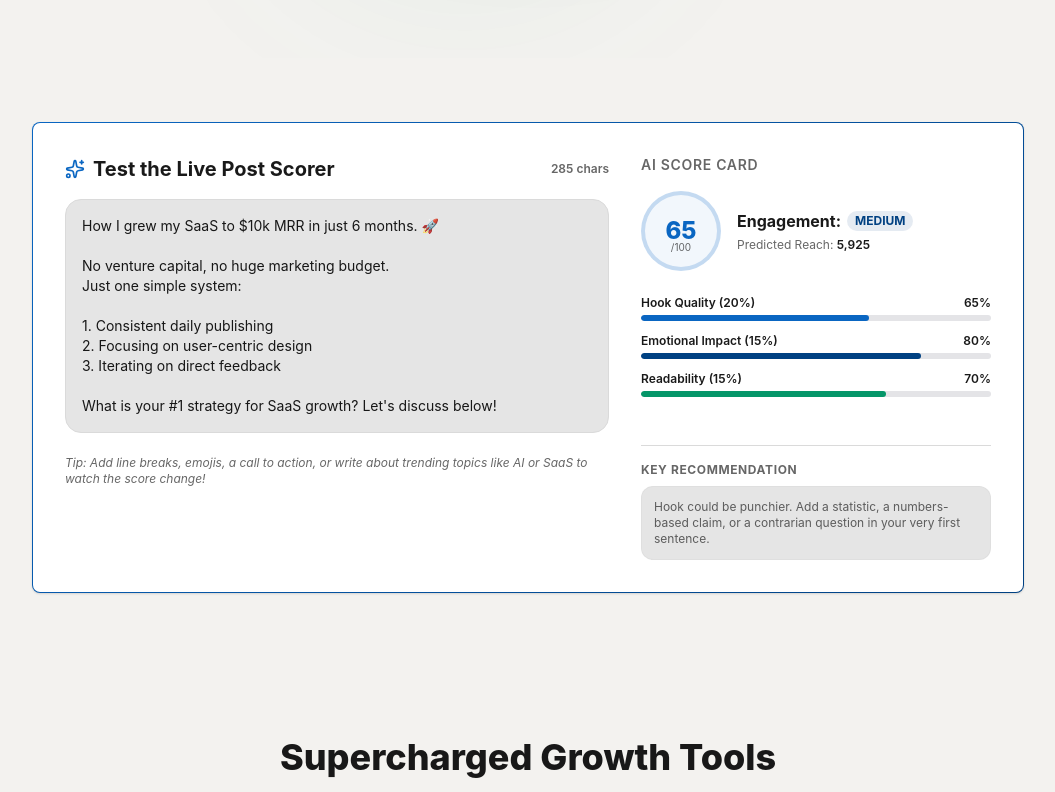
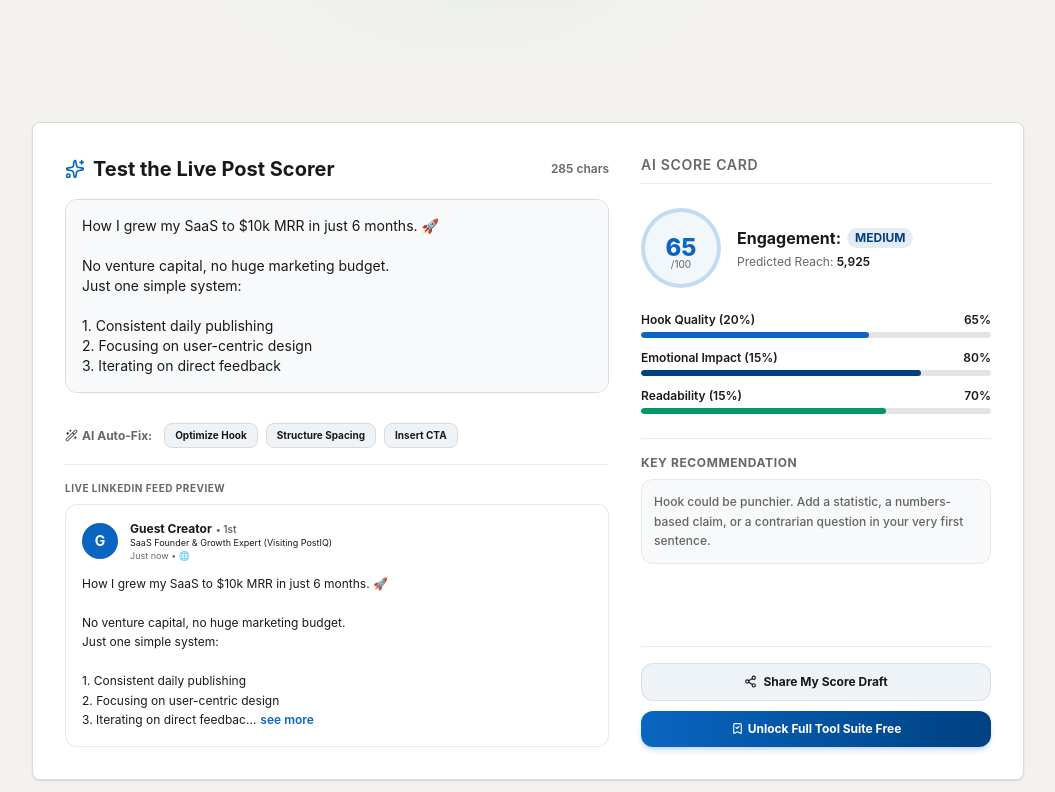
Before and after one commit to Nexdial-io/postiq, a Next.js app: page / in a window 1280 px wide. Shown: the part 620-1412 px from the top of the page, without its empty margins (112-1167 px from the left). Built offline with nearby package versions, Linux system fonts and the light colour scheme.

Commit message:
feat: enhance landing page with a live LinkedIn Feed Preview, AI Auto-Fix tools, confetti triggers, and share capability for organic user growth

```diff
--- a/src/app/page.tsx
+++ b/src/app/page.tsx
@@ -13,9 +13,13 @@ import {
   BarChart3,
   MessageSquare,
   Activity,
-  Cpu
+  Cpu,
+  Wand2,
+  Share2,
+  BookmarkCheck
 } from 'lucide-react';
-import { analyzePostContent } from '@/lib/scoringEngine';
+import { analyzePostContent, autoFixPost } from '@/lib/scoringEngine';
+import confetti from 'canvas-confetti';
 
 export default function Home() {
   const [demoContent, setDemoContent] = useState(
@@ -23,11 +27,38 @@ export default function Home() {
   );
   const [analysis, setAnalysis] = useState(analyzePostContent(demoContent));
   const [isAnnual, setIsAnnual] = useState(false);
+  const [showFullPreview, setShowFullPreview] = useState(false);
+  const [shareSuccess, setShareSuccess] = useState(false);
 
   const handleDemoChange = (e: React.ChangeEvent<HTMLTextAreaElement>) => {
     const text = e.target.value;
     setDemoContent(text);
     setAnalysis(analyzePostContent(text));
+    setShowFullPreview(false);
+  };
+
+  const handleAutoFix = (type: 'hook' | 'cta' | 'format') => {
+    const fixed = autoFixPost(demoContent, type);
+    setDemoContent(fixed);
+    setAnalysis(analyzePostContent(fixed));
+    setShowFullPreview(false);
+    confetti({
+      particleCount: 50,
+      spread: 40,
+      origin: { y: 0.8 }
+    });
+  };
+
+  const handleShareScore = () => {
+    const shareText = `I just scored a ${analysis.score}/100 on my LinkedIn post draft using PostIQ! 🚀\n\nTest your own drafts and optimize hooks at https://postiq.nexdial.io`;
+    navigator.clipboard.writeText(shareText);
+    setShareSuccess(true);
+    confetti({
+      particleCount: 80,
+      spread: 60,
+      origin: { y: 0.7 }
+    });
+    setTimeout(() => setShareSuccess(false), 3000);
   };
 
   const features = [
@@ -105,7 +136,7 @@ export default function Home() {
 
       {/* Live Demo Widget Section */}
       <section id="demo" className="w-full max-w-5xl px-4 py-16 scroll-mt-16">
-        <div className="glass-panel rounded-3xl p-6 md:p-8 glow-border">
+        <div className="glass-panel rounded-xl p-6 md:p-8 border border-card-border/70">
           <div className="flex flex-col lg:flex-row gap-8">
             {/* Input Box */}
             <div className="flex-1 space-y-4">
@@ -116,26 +147,90 @@ export default function Home() {
                 </h3>
                 <span className="text-xs text-zinc-500 font-semibold">{demoContent.length} chars</span>
               </div>
+
               <textarea
                 value={demoContent}
                 onChange={handleDemoChange}
                 placeholder="Paste or write your LinkedIn post here..."
-                rows={10}
-                className="w-full p-4 rounded-2xl bg-black/10 dark:bg-white/5 border border-card-border text-sm focus:outline-none focus:border-brand-purple transition-all resize-none font-sans"
+                rows={8}
+                className="w-full p-4 rounded-xl bg-[#f8f9fa] dark:bg-[#141b22] border border-card-border text-sm focus:outline-none focus:border-brand-purple transition-all resize-none font-sans"
               />
-              <p className="text-xs text-zinc-500 italic">
-                Tip: Add line breaks, emojis, a call to action, or write about trending topics like AI or SaaS to watch the score change!
-              </p>
+
+              {/* Smart Auto Fixes */}
+              <div className="flex flex-wrap gap-2 pt-2">
+                <span className="text-xs font-bold text-zinc-400 flex items-center mr-1">
+                  <Wand2 size={13} className="mr-1" /> AI Auto-Fix:
+                </span>
+                <button
+                  onClick={() => handleAutoFix('hook')}
+                  disabled={!demoContent.trim()}
+                  className="px-2.5 py-1 rounded-lg border border-card-border bg-[#eef3f8] dark:bg-[#383f47] text-[10px] font-bold hover:bg-[#e6ecf2] dark:hover:bg-[#434c56] disabled:opacity-50 disabled:pointer-events-none transition-all cursor-pointer"
+                >
+                  Optimize Hook
+                </button>
+                <button
+                  onClick={() => handleAutoFix('format')}
+                  disabled={!demoContent.trim()}
+                  className="px-2.5 py-1 rounded-lg border border-card-border bg-[#eef3f8] dark:bg-[#383f47] text-[10px] font-bold hover:bg-[#e6ecf2] dark:hover:bg-[#434c56] disabled:opacity-50 disabled:pointer-events-none transition-all cursor-pointer"
+                >
+                  Structure Spacing
+                </button>
+                <button
+                  onClick={() => handleAutoFix('cta')}
+                  disabled={!demoContent.trim()}
+                  className="px-2.5 py-1 rounded-lg border border-card-border bg-[#eef3f8] dark:bg-[#383f47] text-[10px] font-bold hover:bg-[#e6ecf2] dark:hover:bg-[#434c56] disabled:opacity-50 disabled:pointer-events-none transition-all cursor-pointer"
+                >
+                  Insert CTA
+                </button>
+              </div>
+
+              {/* Live LinkedIn Feed Preview */}
+              <div className="space-y-2 pt-4 border-t border-card-border/50">
+                <h4 className="text-[10px] font-bold uppercase tracking-wider text-zinc-400">Live LinkedIn Feed Preview</h4>
+                <div className="border border-card-border/60 rounded-xl p-4 bg-white dark:bg-[#1d2226] text-zinc-900 dark:text-[#e0e0e0] font-sans text-left">
+                  {/* Header */}
+                  <div className="flex items-center space-x-3 mb-3">
+                    <div className="w-9 h-9 rounded-full bg-brand-purple flex items-center justify-center text-white font-bold text-sm shadow-inner uppercase shrink-0">
+                      G
+                    </div>
+                    <div className="min-w-0 flex-1">
+                      <div className="flex items-center gap-1">
+                        <span className="font-bold text-xs text-zinc-900 dark:text-white hover:text-blue-600 dark:hover:text-blue-400 hover:underline cursor-pointer">Guest Creator</span>
+                        <span className="text-[10px] text-zinc-400 dark:text-zinc-500 font-semibold">• 1st</span>
+                      </div>
+                      <span className="text-[9px] text-zinc-505 dark:text-zinc-400 block truncate leading-tight">
+                        SaaS Founder & Growth Expert (Visiting PostIQ)
+                      </span>
+                      <span className="text-[9px] text-zinc-400 dark:text-zinc-500 block leading-tight mt-0.5">Just now • 🌐</span>
+                    </div>
+                  </div>
+
+                  {/* Body Text */}
+                  <div className="text-xs text-zinc-800 dark:text-zinc-350 whitespace-pre-wrap leading-relaxed break-words">
+                    {demoContent.length > 250 && !showFullPreview
+                      ? demoContent.substring(0, 220) + "..."
+                      : demoContent}
+                    {demoContent.length > 250 && !showFullPreview && (
+                      <button
+                        onClick={() => setShowFullPreview(true)}
+                        className="text-brand-purple font-semibold hover:underline ml-1"
+                      >
+                        see more
+                      </button>
+                    )}
+                  </div>
+                </div>
+              </div>
             </div>
 
             {/* Live Output */}
             <div className="w-full lg:w-[350px] space-y-6 flex flex-col justify-between">
-              <div>
-                <h4 className="text-sm font-semibold uppercase tracking-wider text-zinc-500 mb-4">AI Score Card</h4>
+              <div className="space-y-6">
+                <h4 className="text-sm font-semibold uppercase tracking-wider text-zinc-500 border-b border-card-border/50 pb-2">AI Score Card</h4>
 
                 {/* Score Gauge */}
-                <div className="flex items-center gap-4 mb-6">
-                  <div className="relative w-20 h-20 flex items-center justify-center rounded-full border-4 border-brand-purple/20 bg-brand-purple/5">
+                <div className="flex items-center gap-4">
+                  <div className="relative w-20 h-20 flex items-center justify-center rounded-full border-4 border-brand-purple/20 bg-brand-purple/5 shrink-0">
                     <span className="text-2xl font-extrabold text-brand-purple">{analysis.score}</span>
                     <span className="text-[10px] text-zinc-500 absolute bottom-3">/100</span>
                   </div>
@@ -146,7 +241,7 @@ export default function Home() {
                         analysis.metrics.virality === 'Viral' ? 'bg-brand-rose/10 text-brand-rose' :
                         analysis.metrics.virality === 'High' ? 'bg-brand-purple/10 text-brand-purple' :
                         analysis.metrics.virality === 'Medium' ? 'bg-brand-indigo/10 text-brand-indigo' :
-                        'bg-zinc-500/10 text-zinc-500'
+                        'bg-zinc-550/10 text-zinc-555'
                       }`}>
                         {analysis.metrics.virality}
                       </span>
@@ -160,7 +255,7 @@ export default function Home() {
                 {/* Score breakdown metrics */}
                 <div className="space-y-3">
                   <div>
-                    <div className="flex justify-between text-xs mb-1 font-semibold">
+                    <div className="flex justify-between text-xs mb-1 font-semibold text-zinc-700 dark:text-zinc-300">
                       <span>Hook Quality (20%)</span>
                       <span>{analysis.breakdown.hook}%</span>
                     </div>
@@ -169,7 +264,7 @@ export default function Home() {
                     </div>
                   </div>
                   <div>
-                    <div className="flex justify-between text-xs mb-1 font-semibold">
+                    <div className="flex justify-between text-xs mb-1 font-semibold text-zinc-700 dark:text-zinc-300">
                       <span>Emotional Impact (15%)</span>
                       <span>{analysis.breakdown.emotional}%</span>
                     </div>
@@ -178,7 +273,7 @@ export default function Home() {
                     </div>
                   </div>
                   <div>
-                    <div className="flex justify-between text-xs mb-1 font-semibold">
+                    <div className="flex justify-between text-xs mb-1 font-semibold text-zinc-700 dark:text-zinc-300">
                       <span>Readability (15%)</span>
                       <span>{analysis.breakdown.readability}%</span>
                     </div>
@@ -187,14 +282,33 @@ export default function Home() {
                     </div>
                   </div>
                 </div>
+
+                {/* Suggestions */}
+                <div className="pt-4 border-t border-card-border/50">
+                  <h5 className="text-xs font-bold text-zinc-500 uppercase tracking-wider mb-2">Key Recommendation</h5>
+                  <p className="text-xs text-zinc-600 dark:text-zinc-400 bg-[#f8f9fa] dark:bg-[#141b22] p-3 rounded-xl border border-card-border/50 font-medium leading-relaxed">
+                    {analysis.suggestions[0]}
+                  </p>
+                </div>
               </div>
 
-              {/* Suggestions */}
-              <div className="mt-6 pt-4 border-t border-card-border">
-                <h5 className="text-xs font-bold text-zinc-500 uppercase tracking-wider mb-2">Key Recommendation</h5>
-                <p className="text-xs text-zinc-600 dark:text-zinc-400 bg-black/10 dark:bg-white/5 p-3 rounded-xl border border-card-border/50">
-                  {analysis.suggestions[0]}
-                </p>
+              {/* Share Score / Launch App Action Panel */}
+              <div className="pt-4 border-t border-card-border/50 space-y-2.5">
+                <button
+                  onClick={handleShareScore}
+                  className="w-full py-2.5 rounded-xl border border-card-border/80 bg-[#eef3f8] dark:bg-[#383f47] text-xs font-bold text-zinc-700 dark:text-zinc-300 hover:bg-[#e6ecf2] dark:hover:bg-[#434c56] transition-all flex items-center justify-center gap-1.5 cursor-pointer"
+                >
+                  <Share2 size={13} />
+                  {shareSuccess ? 'Copied Share Link!' : 'Share My Score Draft'}
+                </button>
+
+                <Link
+                  href="/dashboard"
+                  className="w-full py-2.5 rounded-xl bg-gradient-to-r from-brand-purple to-brand-indigo text-white text-center text-xs font-bold shadow-md shadow-brand-purple/20 hover:opacity-95 transition-all flex items-center justify-center gap-1"
+                >
+                  <BookmarkCheck size={13} />
+                  Unlock Full Tool Suite Free
+                </Link>
               </div>
             </div>
           </div>
```
